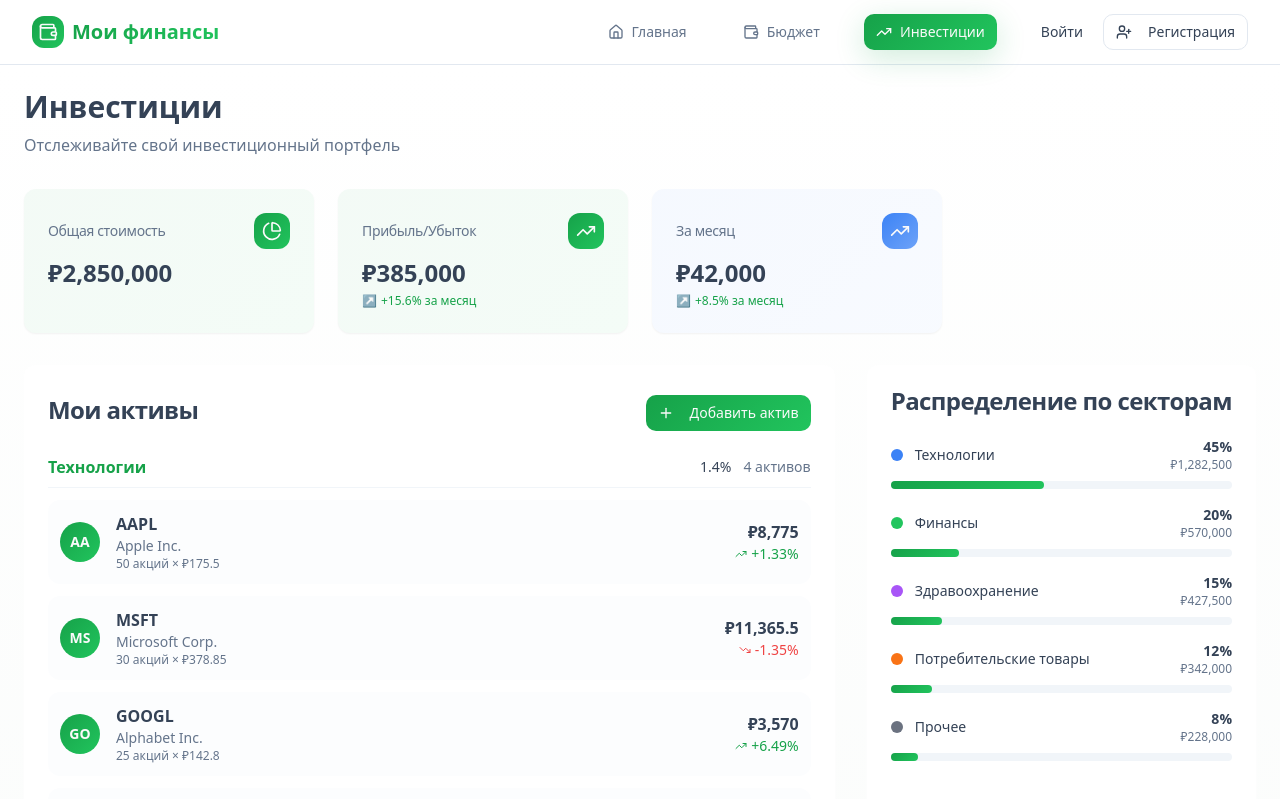
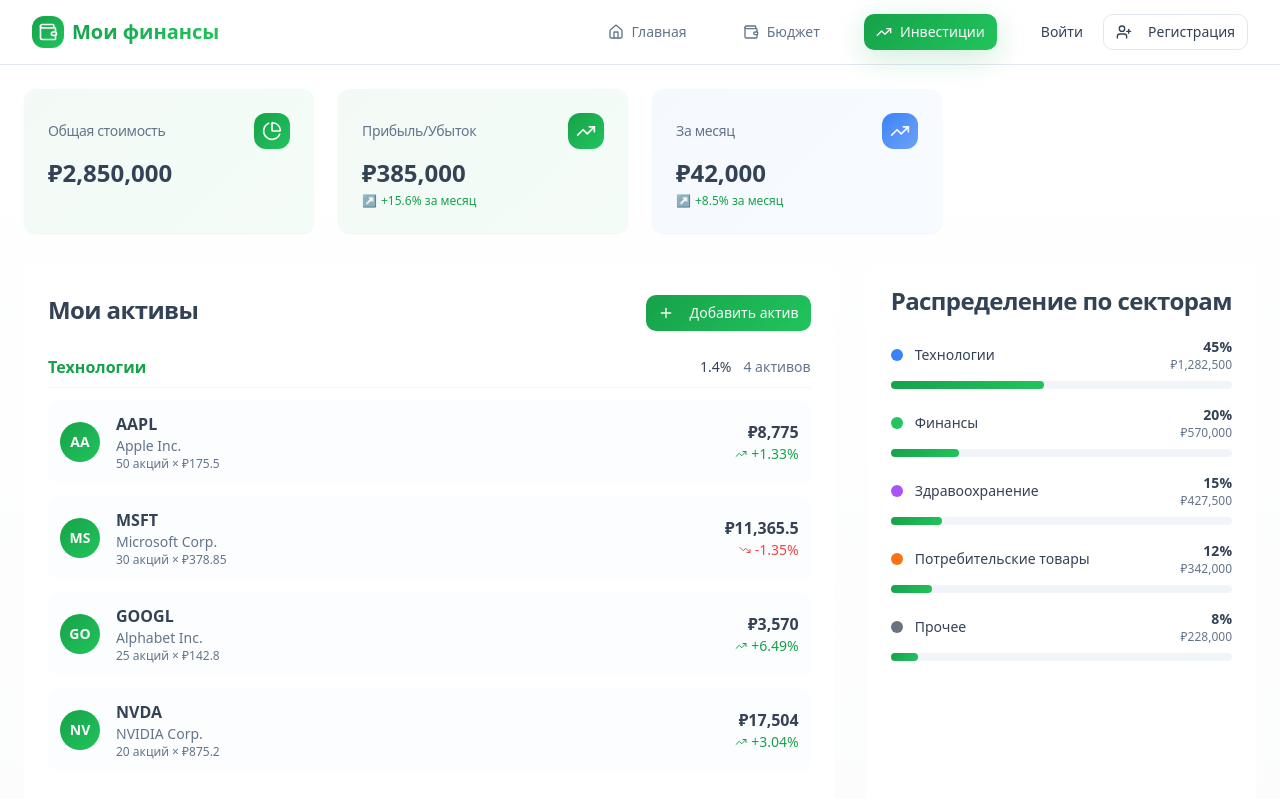
Before and after one commit to lopatuxin/budget-invest-bloom-monorepo, a React (Vite) app: page /investments in a window 1280 px wide. Shown: the top 799 px of the page. Built offline with nearby package versions, Linux system fonts and the light colour scheme.

Commit message:
Убрать заголовки на странице инвестиций
Убрал заголовки на странице инвестиций.

```diff
--- a/src/pages/Investments.tsx
+++ b/src/pages/Investments.tsx
@@ -108,10 +108,6 @@ const Investments = () => {
   return (
     <div className="min-h-screen bg-gradient-background">
       <div className="max-w-7xl mx-auto p-6">
-        <div className="mb-8">
-          <h1 className="text-3xl font-bold text-foreground mb-2">Инвестиции</h1>
-          <p className="text-muted-foreground">Отслеживайте свой инвестиционный портфель</p>
-        </div>
 
         {/* Карточки обзора портфеля */}
         <div className="grid grid-cols-1 md:grid-cols-4 gap-6 mb-8">
```
